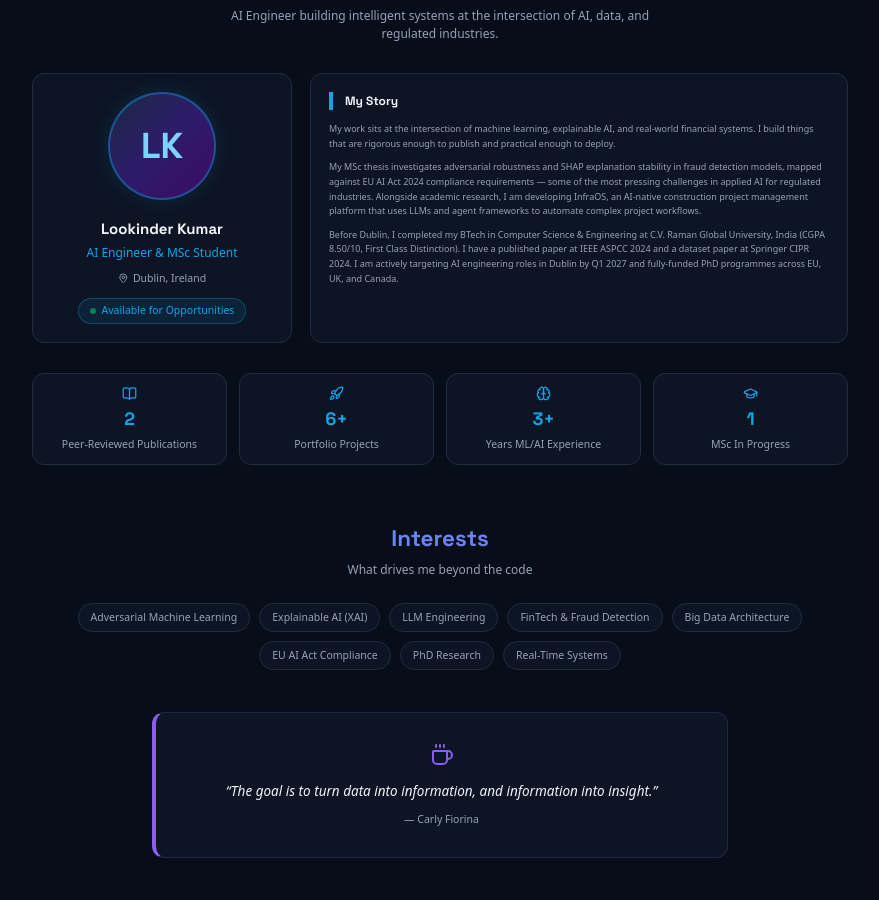
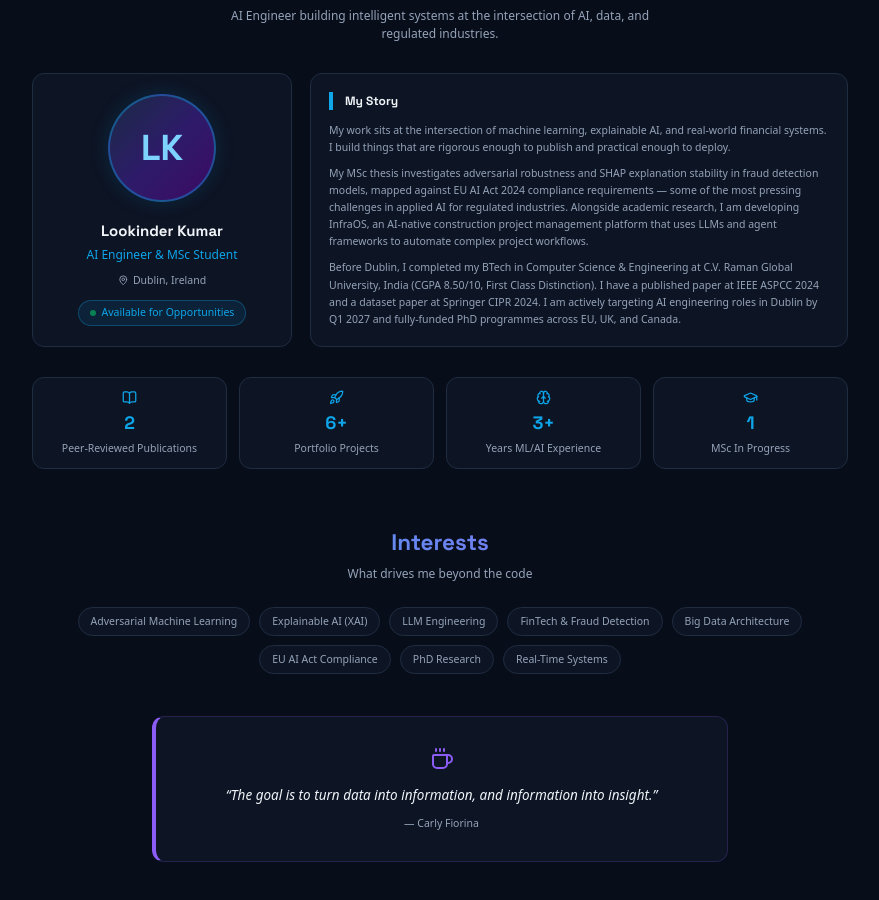
Before and after one commit to Lookinderkumar/lookinderkumar-portfolio, a Next.js app: page / in a window 1280 px wide. Shown: the part 880-1780 px from the top of the page, without its empty margins (200-1079 px from the left). Built offline with nearby package versions, Linux system fonts and the light colour scheme; no server answers.

Commit message:
fix: increase My Story text size

```diff
--- a/components/sections/About.tsx
+++ b/components/sections/About.tsx
@@ -103,7 +103,7 @@ export default function About() {
             </h3>
             <div className="space-y-3">
               {bio.map((para, i) => (
-                <p key={i} className="text-[#94A3B8] text-xs leading-relaxed">{para}</p>
+                <p key={i} className="text-[#94A3B8] text-sm leading-relaxed">{para}</p>
               ))}
             </div>
           </motion.div>
```
